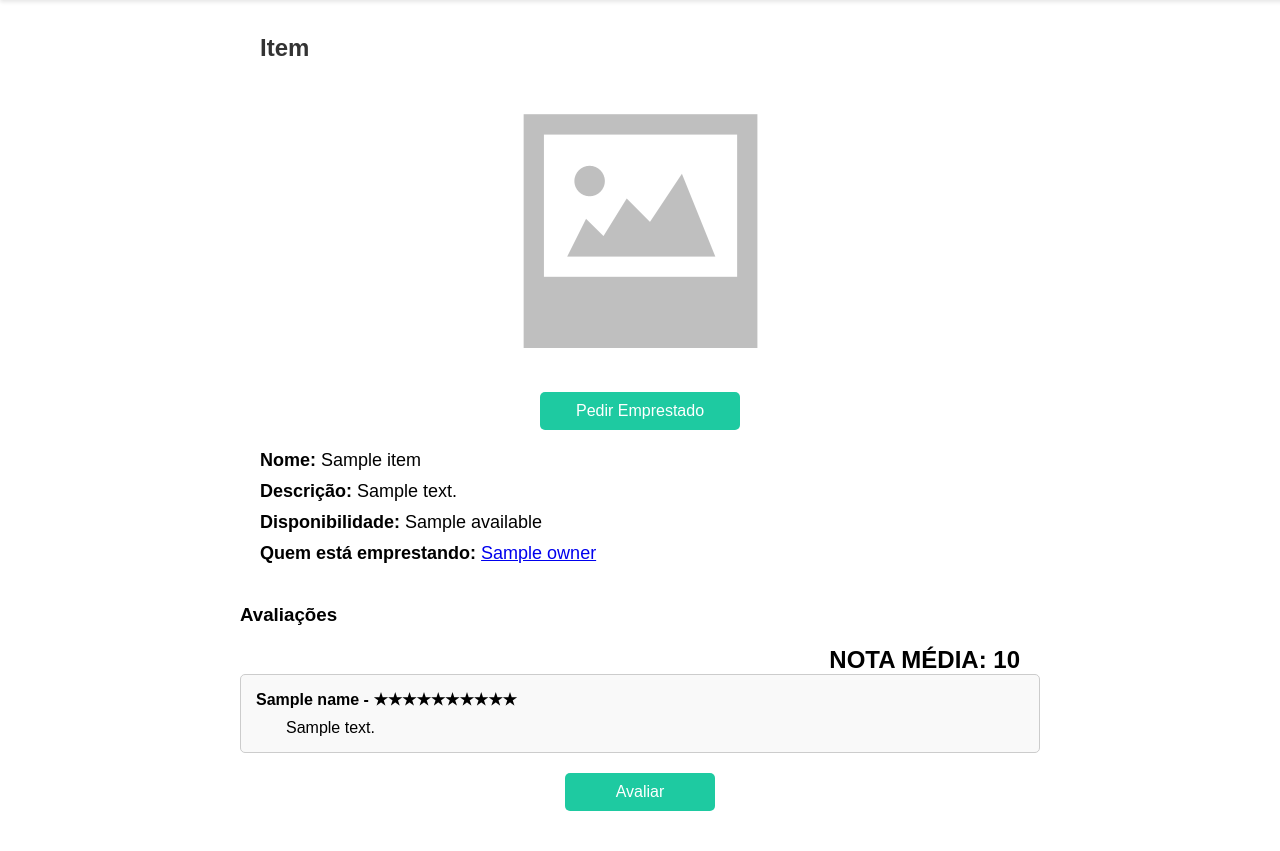
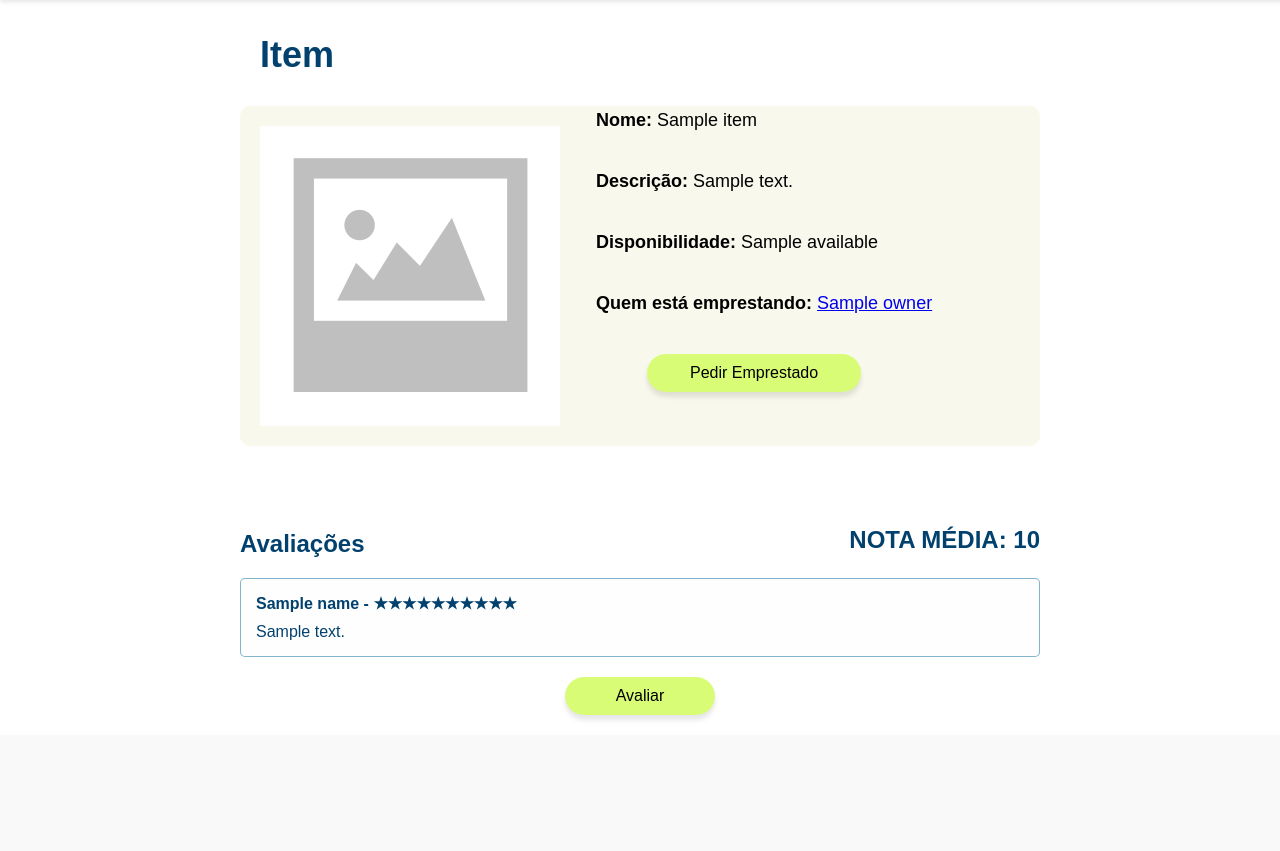
Before and after one commit to MayaBrito/EmprestAqui, a Flask app: template templates/item/item.html in a window 1280 px wide. Shown: the part 66-917 px from the top of the page. After the commit the page ends 784 px from the top, so only its background shows below. Run offline with Flask 3, Linux system fonts and the light colour scheme; the template is opened without the code that fills it: most values are stand-ins (such as "Sample title", 1, 10 or a date in 2020); parts of the project's set-up code (start-up, migrations or seed data) failed here and were passed over.

Commit message:
style: refazendo estilo da tela de item

```diff
--- a/static/item/item.css
+++ b/static/item/item.css
@@ -7,7 +7,15 @@ body {
 h2 {
     margin-left: 20px;
     margin-top: 80px;
-    color: #333;
+    color: #02416D;
+    font-family: 'Montserrat', sans-serif;
+    font-size: 36px;
+}
+
+h3 {
+    color: #02416D;
+    font-family: 'Montserrat', sans-serif;
+    font-size: 24px;
 }
 
 .header {
@@ -65,9 +73,20 @@ h2 {
     margin: 0 auto;
 }
 
+.image-description-container {
+    background-color: #F8F8EC;
+    padding: 20px;
+    border-radius: 10px;
+    margin: 20px 0;
+    display: flex;
+    gap: 12px;
+    align-items: center;
+}
+
 .item-image {
     display: flex;
-    justify-content: center;
+    gap: 16px;
+    justify-content: left;
     align-items: center;
     width: auto;
     height: auto;
@@ -76,23 +95,25 @@ h2 {
 }
 
 .btn-request {
-    background-color: #1ECAA1;
-    color: white;
+    width: 60%;
+    padding: 10px;
+    border-radius: 50px;
     border: none;
-    padding: 10px 20px;
-    border-radius: 5px;
+    background-color: #D9FC77;
+    color: black;
+    font-family: 'Montserrat', sans-serif;
+    font-size: 18px;
     cursor: pointer;
+    box-shadow: 0px 5px 5px rgba(0, 0, 0, 0.1);
     font-size: 16px;
-    margin-top: 10px;
-    display: block;
-    text-align: center;
-    width: 200px;
-    margin-left: auto;
-    margin-right: auto;
+    align-self: center;
 }
 
 .details {
-    margin-top: 20px;
+    display: flex;
+    flex-direction: column;
+    gap: 30px;
+    margin-top: -50px;
     font-size: 18px;
 }
 
@@ -105,49 +126,64 @@ h2 {
     margin-top: 40px;
 }
 
+#reviews_header{
+    display: flex;
+    justify-content: space-between;
+}
+
 .reviews h3 {
     margin-bottom: 20px;
 }
 
 .review-box {
-    border: 1px solid #ccc;
+    border: 0.5px solid rgba(6, 102, 153, 0.5);
     padding: 15px;
     margin-bottom: 20px;
     border-radius: 5px;
-    background-color: #f9f9f9;
+    background-color: rgba(249, 249, 249,0.2);
 }
 
 .review-box p {
     margin: 0;
     margin-top: 10px;
-    text-indent: 30px;
+    color: #02416D;
+    font-family: 'Montserrat', sans-serif;
+}
+
+.review-box strong{
+    color: #02416D;
+    font-family: 'Montserrat', sans-serif;
 }
 
 .general-score {
     font-weight: bold;
     font-size: 24px;
-    text-align: right;
-    margin-right: 20px;
+    text-align: bottom;
+    font-family: 'Montserrat', sans-serif;
+    color: #02416D;
+    margin-top: 20px;
 }
 
 .btn-evaluate {
-    background-color: #1ECAA1;
-    color: white;
+    width:150px;
+    padding: 10px;
+    border-radius: 50px;
     border: none;
-    padding: 10px 20px;
-    border-radius: 5px;
+    background-color: #D9FC77;
+    color: black;
+    font-family: 'Montserrat', sans-serif;
+    font-size: 18px;
     cursor: pointer;
+    box-shadow: 0px 5px 5px rgba(0, 0, 0, 0.1);
     font-size: 16px;
-    display: block;
-    text-align: center;
-    width: 150px;
-    margin: 20px auto;
+    align-self: center;
 }
 
 input[type="submit"]:hover {
-background-color: #17a488;
+    background-color: #bbd86b;
 }
 
-.btn-request:hover {
-    background-color: #e5533b;
+form {
+    display: flex;
+    justify-content: center;
 }
--- a/templates/item/item.html
+++ b/templates/item/item.html
@@ -12,13 +12,23 @@
 
     <div class="container">
         <h2>Item</h2>
-        <div class="item-image">
-        <img src="/image?id={{item.photo}}" class="item-image" alt="{{item.name}}"{% if not item.available %}style="filter: grayscale(100%);"{% endif  %}>
+        <div class="image-description-container">
+            <div class="item-image">
+                <img src="/image?id={{item.photo}}" class="item-image" alt="{{item.name}}"{% if not item.available %}style="filter: grayscale(100%);"{% endif  %}>
+            <div class="details">
+                <dd><strong>Nome:</strong> {{item.name}}</dd>
+                <dd><strong>Descrição:</strong> {{item.desc}}</dd>
+                <dd><strong>Disponibilidade:</strong> {{item.available}}</dd>
+                <dd><strong>Quem está emprestando:</strong> <a href="{{url_for('user',id=item.owner_id)}}">{{owner.name}}</a></dd>
+                <input type="submit" name="item_request" id="item_request" value="Pedir Emprestado" class="btn-request"/>
+            </div>
+            </div>
         </div>
+
         {% if item.available and not is_owner %}
         <div class="botao-request">
         <form method="post" action="/item_request">
-            <input type="submit" name="item_request" id="item_request" value="Pedir Emprestado" class="btn-request"/>
+
             <input type="hidden" name="id" value="{{item.id}}" />
         </form>
         </div>
@@ -30,16 +40,13 @@
         </form>
         {% endif %}
 
-        <div class="details">
-            <dd><strong>Nome:</strong> {{item.name}}</dd>
-            <dd><strong>Descrição:</strong> {{item.desc}}</dd>
-            <dd><strong>Disponibilidade:</strong> {{item.available}}</dd>
-            <dd><strong>Quem está emprestando:</strong> <a href="{{url_for('user',id=item.owner_id)}}">{{owner.name}}</a></dd>
-        </div>
+
 
         <div class="reviews">
+            <div id="reviews_header">
             <h3>Avaliações</h3>
             <div class="general-score">NOTA MÉDIA: {{item.general_score}}</div>
+            </div>
             {% for commenter in comments.keys() %}
             <div class="review-box">
                 <strong>{{users[commenter].name}} - {{"★"*comments[commenter].score+"☆"*(5-comments[commenter].score)}}</strong>
```
